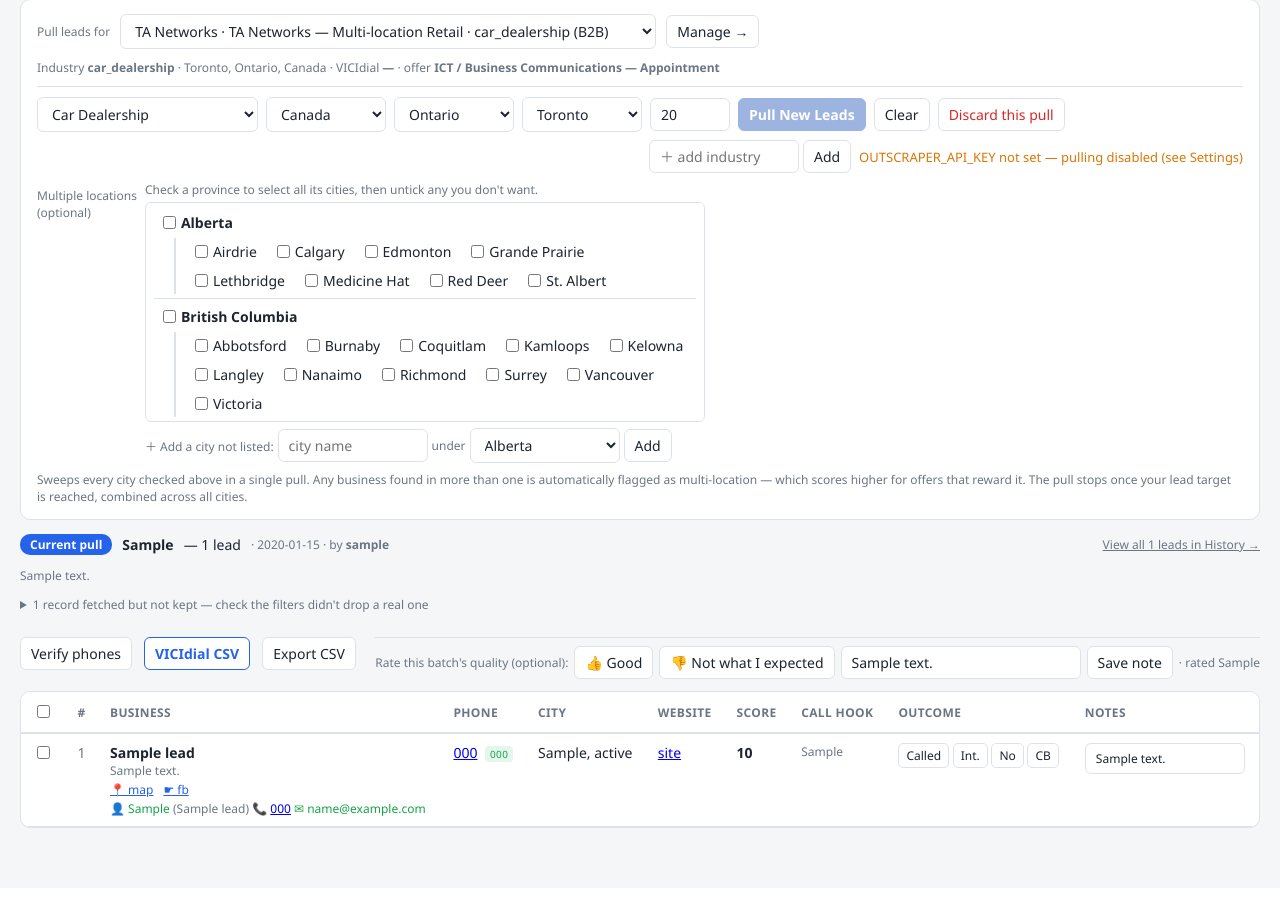
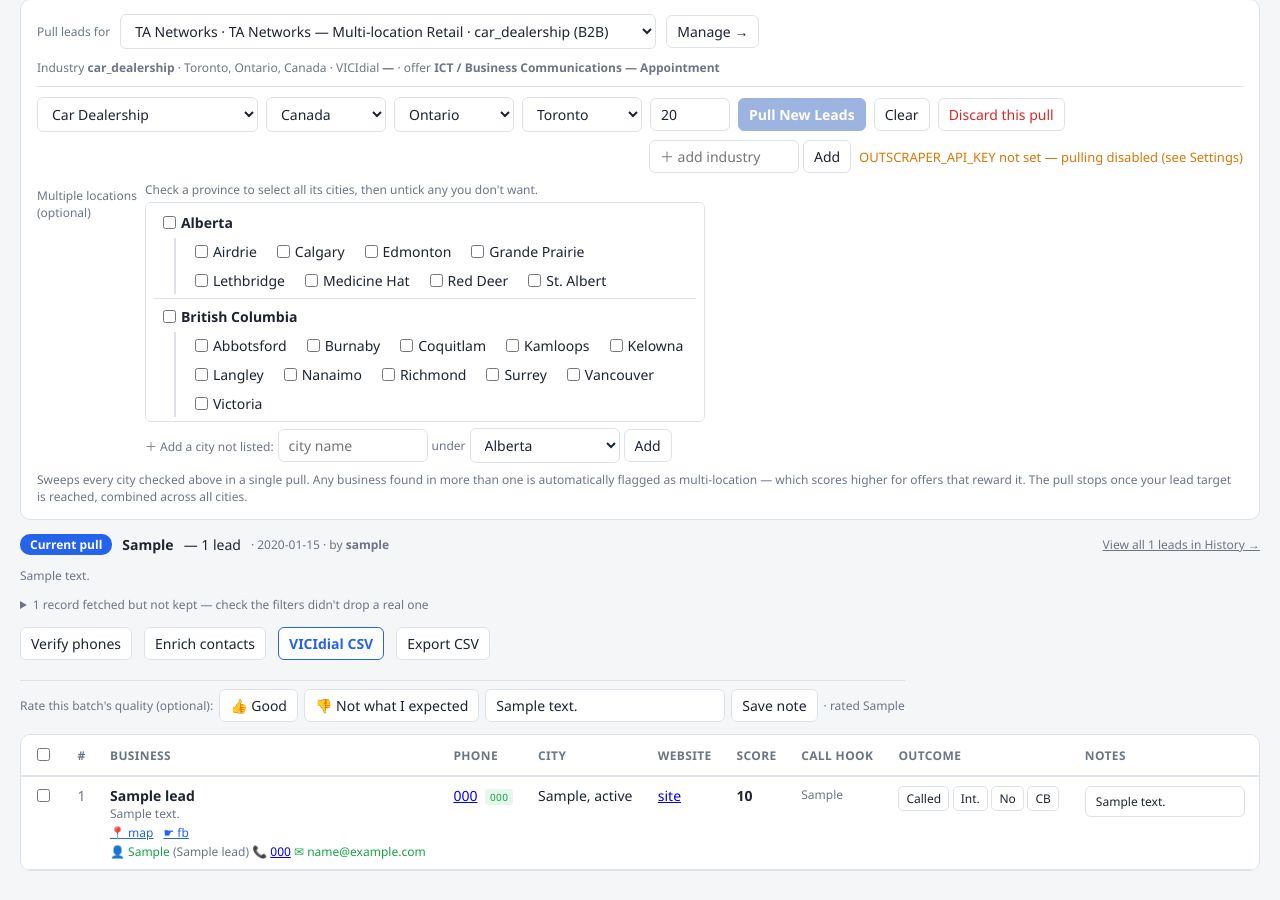
Before and after one commit to AbbieALtria/Outbound-Leads-, a Flask app: page / in a window 1280 px wide. Shown: the part 60-960 px from the top of the page. Before the commit the page ends 888 px from the top, so only its background shows below. Run offline with Flask 3, Linux system fonts and the light colour scheme; data comes from the database, SQL or seed files in the repository; tables that the repository leaves empty hold one stand-in row (values such as "Sample post").

Commit message:
Keep contact enrichment working without Apollo
Enrichment was gated on APOLLO_API_KEY, so removing the key took the
free website tier down with it -- the tier that needs no vendor, costs
nothing, and found roughly half this market's decision-makers. Deleting
a paid provider that returned nothing should not cost the part that
works.

The button is always offered now. Without a key the reveal flags and
company lookups are forced off, so it cannot promise what it can't do,
and the confirmation says "Free -- reads each business's own website"
rather than a cost breakdown of zeroes.

Co-Authored-By: Claude Opus 5 <noreply@anthropic.com>

```diff
--- a/app.py
+++ b/app.py
@@ -2069,10 +2069,12 @@ def _enrich_worker(lead_ids, reveal_email, reveal_phone, campaign_id=None, user_
 def enrich_contacts():
     """Enrich the currently filtered leads that have a website with a decision-maker
     name/title (+ email/direct-dial per the reveal settings). Background; poll
-    /api/enrich_contacts/status. Free for names/titles; reveal spends Apollo credits."""
-    if not contacts.enabled():
-        return jsonify({"error": "APOLLO_API_KEY is not set — add it in Railway → "
-                        "Variables to enable contact enrichment."}), 400
+    /api/enrich_contacts/status.
+
+    Not gated on Apollo. The first tier reads the business's own website, needs
+    no vendor and no key, and finds a decision-maker for roughly half of these
+    leads — refusing to run it because a paid provider is absent throws away the
+    part that works for free."""
     conn = get_db()
     args = request.json or {}
     picked = args.get("lead_ids")
--- a/static/app.js
+++ b/static/app.js
@@ -636,7 +636,18 @@ if (enrichBtn) {
     const withSite = chosen.filter((b) => b.dataset.site === "1");
     const needEmail = withSite.filter((b) => b.dataset.email !== "1").length;
     const domains = new Set(withSite.map((b) => b.dataset.domain).filter(Boolean)).size;
+    const hasApollo = enrichBtn.dataset.apollo === "1";
     const wantsSize = enrichBtn.dataset.companySize === "1";
+    if (!hasApollo) {
+      // Nothing here can spend anything, so say so plainly rather than
+      // showing a cost breakdown of zeroes.
+      document.getElementById("enrich-modal-cost").textContent =
+        "Free — reads each business's own website. No provider, no credits.";
+      document.getElementById("enrich-modal-email").textContent = "n/a";
+      document.getElementById("enrich-modal-phone").textContent = "n/a";
+      modal.hidden = false;
+      return;
+    }
     const parts = [];
     if (wantsSize && domains) parts.push(`${domains} company lookup${domains === 1 ? "" : "s"}`);
     if (revealEmail && needEmail) parts.push(`up to ${needEmail} email reveal${needEmail === 1 ? "" : "s"}`);
--- a/templates/dashboard.html
+++ b/templates/dashboard.html
@@ -200,15 +200,17 @@
     <button id="verify-btn" class="button" {{ 'disabled' if not api_key_set or not leads }}
       data-run_id="{{ run_id or '' }}"
       title="Check this pull's phone numbers via Outscraper (costs credits); marks dead lines invalid">Verify phones</button>
-    {% if apollo_enabled %}
+    {# Always offered: the website tier is free and needs no provider. With
+       Apollo absent the reveal flags are forced off, so the button cannot
+       promise anything it can't do. #}
     <button id="enrich-btn" class="button" {{ 'disabled' if not leads }}
       data-run_id="{{ run_id or '' }}"
-      data-reveal-email="{{ '1' if enrich_reveal_email else '0' }}"
-      data-reveal-phone="{{ '1' if enrich_reveal_phone else '0' }}"
+      data-reveal-email="{{ '1' if enrich_reveal_email and apollo_enabled else '0' }}"
+      data-reveal-phone="{{ '1' if enrich_reveal_phone and apollo_enabled else '0' }}"
       data-settings-url="{{ url_for('settings') }}"
-      data-company-size="{{ '1' if offer_wants_company_size else '0' }}"
-      title="Find the decision-maker (name/title, and direct dial if enabled) via Apollo for this pull's leads that have a website">Enrich contacts</button>
-    {% endif %}
+      data-apollo="{{ '1' if apollo_enabled else '0' }}"
+      data-company-size="{{ '1' if offer_wants_company_size and apollo_enabled else '0' }}"
+      title="{% if apollo_enabled %}Find the decision-maker (name/title, and direct dial if enabled) via Apollo and the business's own website{% else %}Read the decision-maker from each business's own website — free, no provider needed{% endif %}">Enrich contacts</button>
     <a class="button primary-outline" href="{{ url_for('export_vicidial', run_id=run_id) }}"
        title="This pull's leads, VICIdial loader format, DNC + invalid phones excluded">VICIdial CSV</a>
     <a class="button" href="{{ url_for('export_csv', run_id=run_id) }}">Export CSV</a>
```
